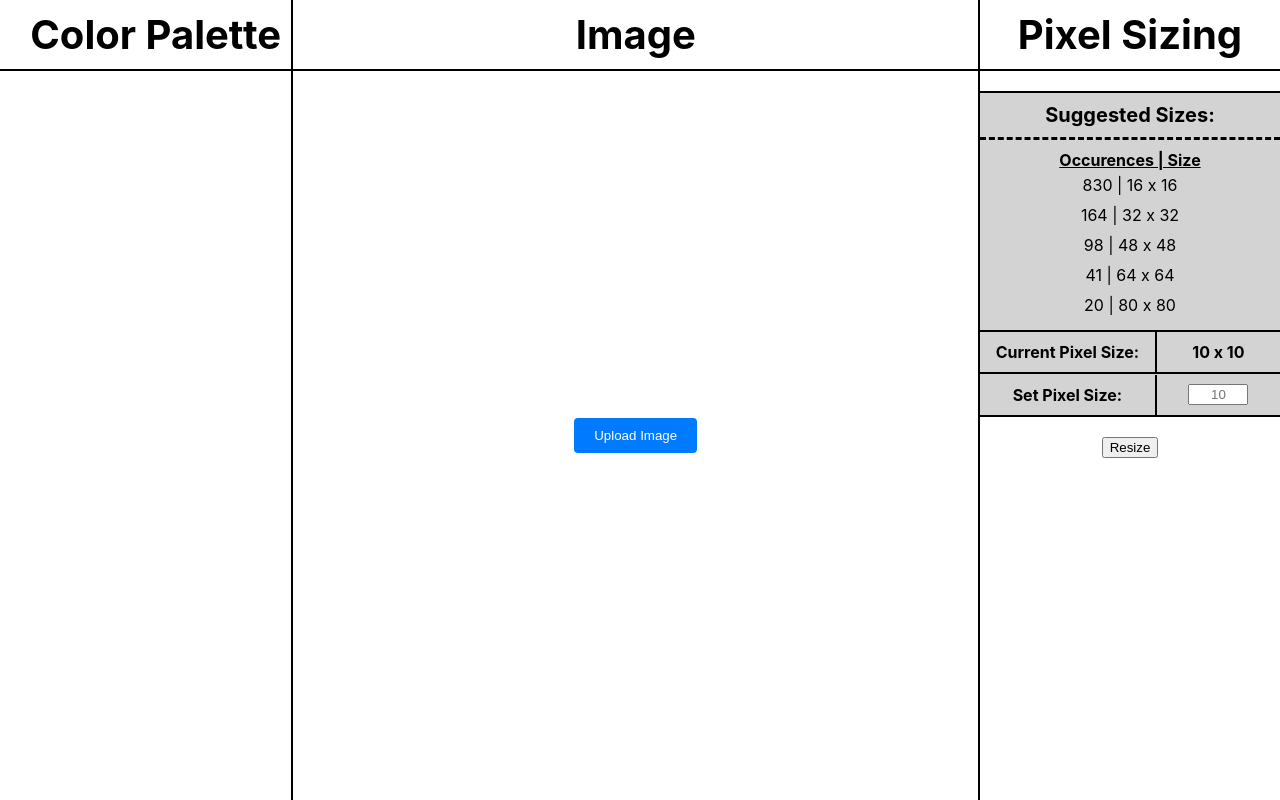
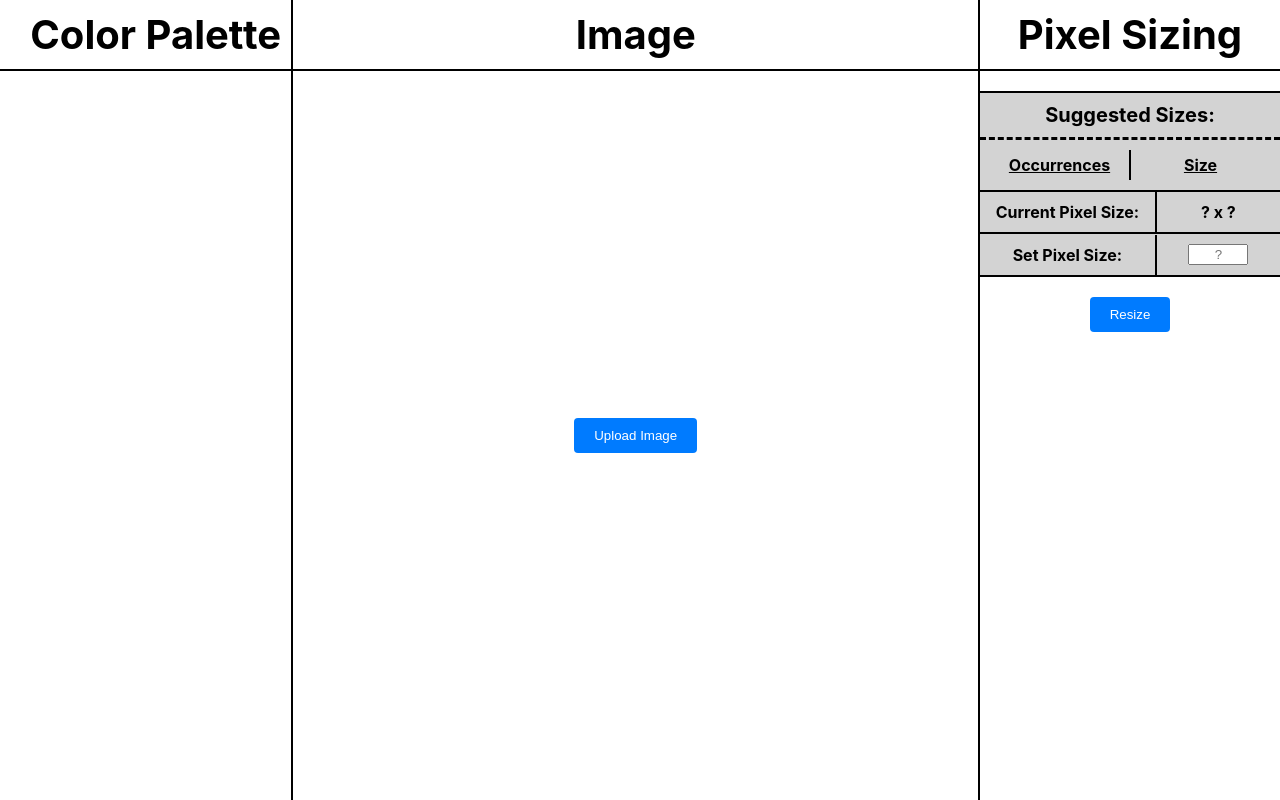
Before and after one commit to Tmbaldwi/cross-stitch-tool-frontend, a React (Create React App) app: page / in a window 1280 px wide. Built offline with nearby package versions, Linux system fonts and the light colour scheme.

Commit message:
visual fixes and routed actual pixel size suggestions to component

```diff
--- a/src/App.tsx
+++ b/src/App.tsx
@@ -1,8 +1,8 @@
 import React, { useState } from 'react';
 import { useDispatch, useSelector } from 'react-redux';
 import { RootState } from './redux/store';
-import { setImageSrc } from './redux/slices/imageSlice';
-import { setColorPalette, setColorOptions, resetAllColorSelections } from './redux/slices/colorSlice';
+import { setImageSrc, clearImageSrc, setImageSizeSuggestions, clearImageSizeSuggestions } from './redux/slices/imageSlice';
+import { setColorPalette, clearColorPalette, setColorOptions, resetAllColorSelections } from './redux/slices/colorSlice';
 import ImportImageButton from './components/ImportImageButton';
 import { uploadImage, getColorPalette, swapColorsService, resetImage } from './services/imageApiService';
 import PaletteBox from './components/PaletteBox';
@@ -17,21 +17,29 @@ const App: React.FC = () => {
 
   // global state vars
   const { imageSrc } = useSelector((state: RootState) => state.image);
+  const { imageSizeSuggestions } = useSelector((state: RootState) => state.image);
   const { colorPalette } = useSelector((state: RootState) => state.color);
 
   // local vars
   const [colorPaletteLoading, setColorPaletteLoading] = useState<boolean>(false);
   const [colorSwapLoading, setColorSwapLoading] = useState<boolean>(false);
 
+  const clearPage = () => {
+    dispatch(clearColorPalette());
+    dispatch(clearImageSrc());
+    dispatch(clearImageSizeSuggestions())
+  }
+
   const handleImageSelect = (file: File) => {
-
+    clearPage();
 
     uploadImage(file)
-      .then(image => {
+      .then(imageDetails => {
         console.log("Image Recieved");
 
         // set image to screen
-        dispatch(setImageSrc(image));
+        dispatch(setImageSrc(imageDetails.image));
+        dispatch(setImageSizeSuggestions(imageDetails.pixel_size_options))
 
         // process palette
         handleGetPaletteRequest();
@@ -39,10 +47,6 @@ const App: React.FC = () => {
       .catch(error => {
         console.error('There was an error uploading the image', error);
       });
-  }
-
-  const handleImageDisplaySetting = (file: File) => {
-
   }
 
   const swapColors = (originalColor: string, newColor : string) : void => {
@@ -86,9 +90,6 @@ const App: React.FC = () => {
       });
   }
 
-  const clearColorPalette = () => {
-    dispatch(setColorPalette([]));
-  }
 
   const handleResetClick = () => {
     resetImage()
@@ -169,7 +170,7 @@ const App: React.FC = () => {
           Pixel Sizing
         </div>
         <div style={styles.pixelSizeScreenContent}>
-          <PixelSizeBox sizeSuggestions={[]} isSwapLoading={false}/>
+          <PixelSizeBox sizeSuggestions={imageSizeSuggestions} isSwapLoading={false}/>
         </div>
       </div>
     </div>
--- a/src/components/PixelSizeBox.tsx
+++ b/src/components/PixelSizeBox.tsx
@@ -1,26 +1,26 @@
-import React, { useState } from 'react';
-import { MouseEvent } from 'react';
-import { useDispatch, useSelector } from 'react-redux';
-import { RootState } from '../redux/store';
+import React, { useState, useEffect, CSSProperties } from 'react';
 
 interface PixelSizeBoxProps{
-    sizeSuggestions: string[][],
+    sizeSuggestions: string[][] | undefined,
     isSwapLoading: boolean,
 }
 
-const PixelSizeBox: React.FC<PixelSizeBoxProps> = () => {
-    const dispatch = useDispatch();
+const PixelSizeBox: React.FC<PixelSizeBoxProps> = ({ sizeSuggestions }) => {
+    // local state vars
+    const [currentPixelSize, setCurrentPixelSize] = useState("?");
+    const [proposedPixelSize, setProposedPixelSize] = useState("");
 
-    // global state vars
-    const { colorOptions: colorOptionsDict } = useSelector((state: RootState) => state.color);
-    const { colorSelection: colorSelectionDict } = useSelector((state: RootState) => state.color);
+    useEffect(() => {
+        const isPopulated = sizeSuggestions != undefined && sizeSuggestions.length > 0 && sizeSuggestions[0].length > 0;
 
-    // local state vars
-    const [isChecked, setIsChecked] = useState(true);
-    const [currentPixelSize, setCurrentPixelSize] = useState("10")
-    const [proposedPixelSize, setProposedPixelSize] = useState("")
+        if(isPopulated){
+            setCurrentPixelSize(String(sizeSuggestions[0][0]));
+        }
+        else{
+            setCurrentPixelSize("?");
+        }
+    }, [sizeSuggestions])
 
-    const[testPixelOptions, setTestPixelOptions] = useState([[16,830], [32, 164], [48, 98], [64, 41], [80,20]])
 
     const handleInputChange = (e: React.ChangeEvent<HTMLInputElement>) => {
         setProposedPixelSize(e.target.value);
@@ -38,12 +38,22 @@ const PixelSizeBox: React.FC<PixelSizeBoxProps> = () => {
                     Suggested Sizes:
                 </div>
                 <div style={styles.contentContainer}>
-                    <div style={styles.pixelSizeOptionHeader}>
-                        Occurences | Size
+                    <div style={styles.pixelSizeOptionHeaderContainer}>
+                        <div style={styles.pixelSizeOptionHeaderOccurrences}>
+                            Occurrences
+                        </div>
+                        <div style={styles.pixelSizeOptionHeaderSize}>
+                            Size
+                        </div>
                     </div>
-                    {testPixelOptions?.map((sizePair, index) => (
-                        <div key={index} style={styles.pixelSizeOption}>
-                            {sizePair[1] + " | " + sizePair[0] + " x " + sizePair[0]}
+                    {sizeSuggestions?.map((sizePair, index) => (
+                        <div key={index} style={getPixelOptionRowStyling(index)}>
+                            <div style={styles.pixelSizeOptionFrequencyDisplay}>
+                                {sizePair[1]}
+                            </div>
+                            <div style={styles.pixelSizeOpitonSizeSuggestionDisplay}>
+                                {sizePair[0] + " x " + sizePair[0]}
+                            </div>
                         </div>
                     ))}
                 </div>
@@ -79,6 +89,15 @@ const PixelSizeBox: React.FC<PixelSizeBoxProps> = () => {
     );
 };
 
+const getPixelOptionRowStyling = (index: number): CSSProperties => ({
+    display: 'flex',
+    flexDirection: 'row',
+    width: '100%',
+    textAlign: 'center',
+    ...(index !== 0 && { borderTop: '3px dotted black' }),
+});
+
+
 const styles: { [key: string]: React.CSSProperties} = {
     outerContainer: {
         display: 'flex',
@@ -113,12 +132,32 @@ const styles: { [key: string]: React.CSSProperties} = {
         boxSizing: 'border-box',
         padding: 10,
     },
-    pixelSizeOptionHeader: {
+    pixelSizeOptionHeaderContainer: {
         fontWeight: 'bold',
-        textDecoration: 'underline'
+        textDecoration: 'underline',
+        display: 'flex',
+        flexDirection: 'row',
+        width: '100%',
+        textAlign: 'center',
     },
-    pixelSizeOption:{
-        padding: 5
+    pixelSizeOptionHeaderOccurrences: {
+        flex: 1,
+        padding: 5,
+        borderRight: '2px solid black',
+    },
+    pixelSizeOptionHeaderSize: {
+        flex: 1,
+        padding: 5,
+    },
+    pixelSizeOptionFrequencyDisplay: {
+        flex: 1,
+        padding: 5,
+        borderRight: '2px solid black',
+    },
+    pixelSizeOpitonSizeSuggestionDisplay: {
+        flex: 1,
+        padding: 5,
+        fontWeight: 'bold',
     },
     currentPixelSizeContainer:{
         display: 'flex',
@@ -175,8 +214,13 @@ const styles: { [key: string]: React.CSSProperties} = {
         textAlign: 'center',
     },
     button: {
-
-    }
+        padding: '10px 20px',
+        backgroundColor: '#007bff',
+        color: '#fff',
+        border: 'none',
+        borderRadius: '4px',
+        cursor: 'pointer',
+      },
 }
 
 export default PixelSizeBox;
--- a/src/redux/slices/colorSlice.ts
+++ b/src/redux/slices/colorSlice.ts
@@ -11,7 +11,6 @@ const initialState: ColorState = {
     colorPalette: [],
     colorOptions: {},
     colorSelection: {},
-
 };
 
 const colorSlice = createSlice({
@@ -30,6 +29,9 @@ const colorSlice = createSlice({
                 // add to color options
                 //state.colorOptions[color] = ["#43A5BE", "#F5C26B", "#4FB06D", "#F07857", "#BF2C34"]; //TODO remove eventually
             });
+        },
+        clearColorPalette: (state) => {
+            state.colorPalette = [];
         },
         setColorOptions: (state, action: PayloadAction<Palette>) => {
             const palette: Palette = action.payload;
@@ -50,5 +52,5 @@ const colorSlice = createSlice({
     }
 })
 
-export const { setColorPalette, setColorOptions, setColorSelection, resetAllColorSelections } = colorSlice.actions;
+export const { setColorPalette, clearColorPalette, setColorOptions, setColorSelection, resetAllColorSelections } = colorSlice.actions;
 export default colorSlice.reducer;
--- a/src/redux/slices/imageSlice.ts
+++ b/src/redux/slices/imageSlice.ts
@@ -2,10 +2,12 @@ import { createSlice, PayloadAction } from '@reduxjs/toolkit';
 
 interface ImageState {
     imageSrc: string | undefined;
+    imageSizeSuggestions: string[][] | undefined;
 }
 
 const initialState: ImageState = {
     imageSrc: undefined,
+    imageSizeSuggestions: undefined,
 };
 
 const imageSlice = createSlice({
@@ -18,8 +20,14 @@ const imageSlice = createSlice({
         clearImageSrc: (state) => {
             state.imageSrc = undefined;
         },
+        setImageSizeSuggestions: (state, action: PayloadAction<string[][]>) => {
+            state.imageSizeSuggestions = action.payload;
+        },
+        clearImageSizeSuggestions: (state) => {
+            state.imageSizeSuggestions = undefined;
+        }
     }
 })
 
-export const {setImageSrc, clearImageSrc} = imageSlice.actions;
+export const {setImageSrc, clearImageSrc, setImageSizeSuggestions, clearImageSizeSuggestions} = imageSlice.actions;
 export default imageSlice.reducer;
--- a/src/services/imageApiService.ts
+++ b/src/services/imageApiService.ts
@@ -3,7 +3,7 @@ import { ColorPaletteResponse } from '../models/PaletteModels'
 
 const API_URL = 'http://localhost:8000/api/image/';
 
-export const uploadImage = async (imageFile: File): Promise<string> => {
+export const uploadImage = async (imageFile: File): Promise<{image: string, pixel_size_options: string[][]}> => {
     const payload = new FormData();
     payload.append('file', imageFile);
 
@@ -15,7 +15,7 @@ export const uploadImage = async (imageFile: File): Promise<string> => {
 
     console.log(response.data)
 
-    return response.data.image;
+    return response.data;
 };
 
 export const getColorPalette = async (): Promise<ColorPaletteResponse> => {
```
